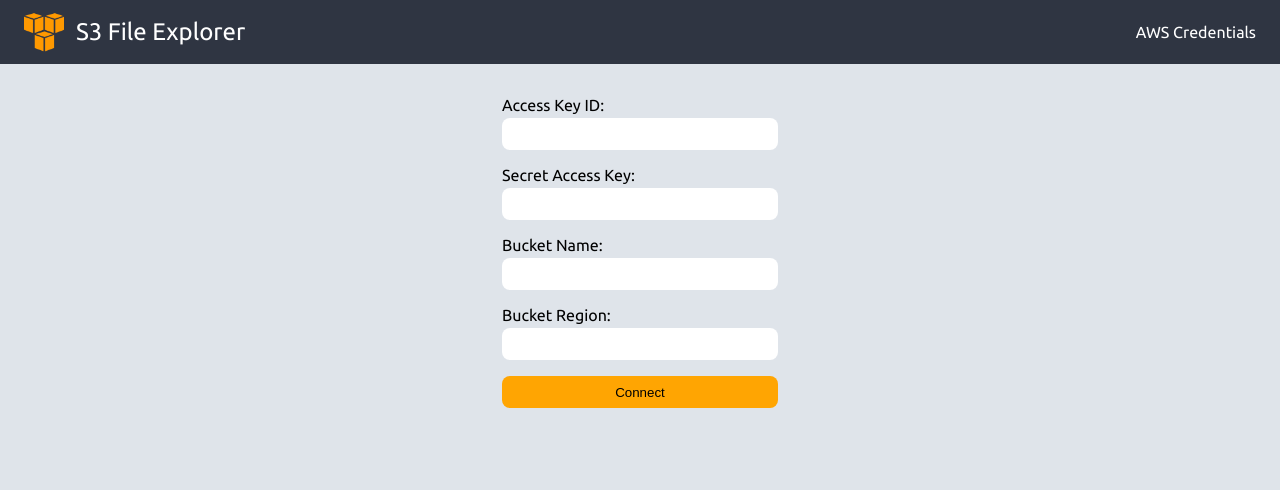
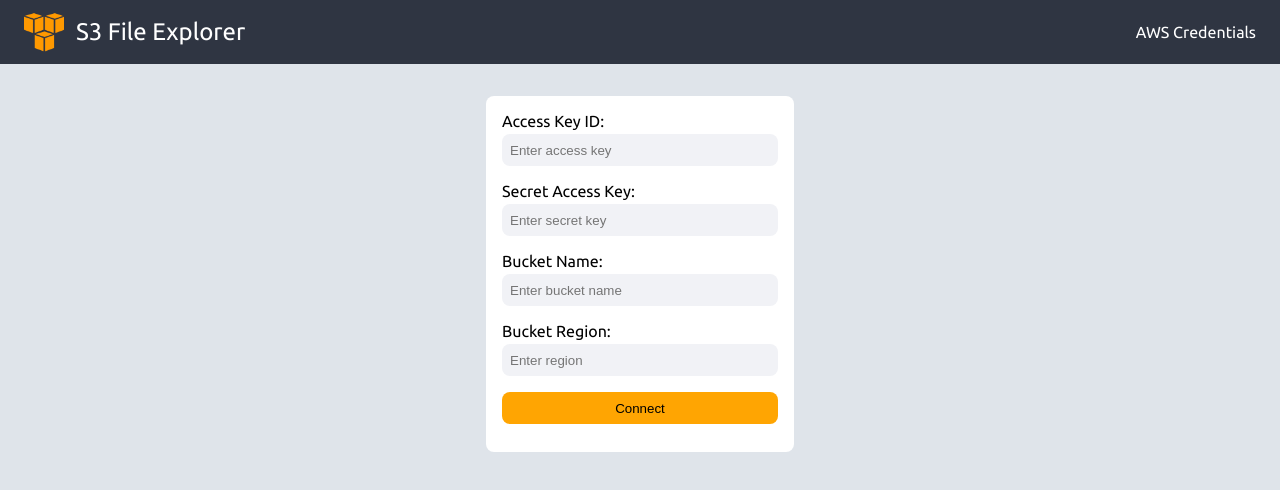
Before and after one commit to MomchilJambazov/s3-explorer, a React (Create React App) app: page /credentials in a window 1280 px wide. Shown: the top 490 px of the page. Built offline with nearby package versions, Linux system fonts and the light colour scheme.

Commit message:
feat: Add detail view

```diff
--- a/src/components/form/CredentialsForm/index.tsx
+++ b/src/components/form/CredentialsForm/index.tsx
@@ -31,25 +31,25 @@
 
     return (
         <div className='form-wrapper'>
-            <form onSubmit={handleSubmit}>
+            <form className='card' onSubmit={handleSubmit}>
                 <label>
                     Access Key ID:<br />
-                    <input type="text" value={accessKeyId} onChange={(e) => setAccessKeyId(e.target.value)} required />
+                    <input type="text" placeholder="Enter access key" value={accessKeyId} onChange={(e) => setAccessKeyId(e.target.value)} required />
                 </label>
 
                 <label>
                     Secret Access Key:<br />
-                    <input type="text" value={secretAccessKey} onChange={(e) => setSecretAccessKey(e.target.value)} required />
+                    <input type="text" placeholder="Enter secret key" value={secretAccessKey} onChange={(e) => setSecretAccessKey(e.target.value)} required />
                 </label>
 
                 <label>
                     Bucket Name:<br />
-                    <input type="text" value={bucketName} onChange={(e) => setBucketName(e.target.value)} required />
+                    <input type="text" placeholder="Enter bucket name" value={bucketName} onChange={(e) => setBucketName(e.target.value)} required />
                 </label>
 
                 <label>
                     Bucket Region:<br />
-                    <input type="text" value={bucketRegion} onChange={(e) => setBucketRegion(e.target.value)} required />
+                    <input type="text" placeholder="Enter region" value={bucketRegion} onChange={(e) => setBucketRegion(e.target.value)} required />
                 </label>
 
                 <button type="submit">{hasValidCredentials ? "Update" : "Connect"}</button>
--- a/src/components/form/CredentialsForm/styles.css
+++ b/src/components/form/CredentialsForm/styles.css
@@ -15,6 +15,10 @@
     border-radius: 8px;
     border: 0;
     cursor: pointer;
+}
+
+button {
+    background-color: #ced6e0
 }
 
 .form-wrapper form button[type="submit"] {
@@ -40,4 +44,5 @@
     height: 32px;
     padding: 0 8px;
     margin-top: 4px;
+    background-color: #f1f2f6;
 }
--- a/src/components/layout/DetailView/index.tsx
+++ b/src/components/layout/DetailView/index.tsx
@@ -1,13 +1,29 @@
 import { TreeNode } from '@/types'
+import { findNodeByKey } from '@/utils/findTreeNode'
 import './styles.css';
 
 interface TreeViewProps {
   tree: TreeNode;
+  currentDir: string | null;
 }
 
-const DetailView: React.FC<TreeViewProps> = ({ tree }) => {
+const DetailView: React.FC<TreeViewProps> = ({ tree, currentDir }) => {
+  const currentNode = findNodeByKey(tree, currentDir);
+  const currentDirObjects = Object.values(currentNode?.children || {})
+
   return (
-    <div className="detail-view">
+    <div>
+      <div className='card breadcrumps'>
+        {`/root/${currentDir ? currentDir : ''}`}
+      </div>
+      <div className="detail-view card">
+        {(!!currentDir && !currentDirObjects.length) && <p>Folder is empty</p>}
+        {currentDirObjects.map(childNode => {
+          return (
+            <li key={childNode.key}>{childNode.name}</li>
+          );
+        })}
+      </div>
     </div>
   );
 }
--- a/src/components/layout/TreeView/index.tsx
+++ b/src/components/layout/TreeView/index.tsx
@@ -8,7 +8,7 @@
 }
 
 const TreeView: React.FC<TreeViewProps> = ({ tree }) => (
-    <div className="tree-view">
+    <div className="tree-view card">
         <ul>
             {Object.values(tree.children || {}).map(childNode => (
             <TreeNodeComponent key={childNode.name} node={childNode} />
--- a/src/components/layout/TreeView/styles.css
+++ b/src/components/layout/TreeView/styles.css
@@ -1,6 +1,11 @@
+div.tree-view {
+    flex-grow: 1;
+}
+
 .tree-view ul {
     list-style-type: none;
     padding: 5px;
+    margin: 0;
 }
 
 .tree-view > ul > li {
--- a/src/index.css
+++ b/src/index.css
@@ -17,3 +17,23 @@
 a {
   color: #3742fa;
 }
+
+.dashboard {
+  display: flex;
+  gap: 15px;
+  padding: 24px;
+}
+
+.dashboard div {
+  flex-grow: 3;
+}
+
+.card {
+  background-color: white;
+  border-radius: 8px;
+  padding: 16px;
+}
+
+.breadcrumps {
+  margin-bottom: 16px;
+}
--- a/src/pages/dashboard.tsx
+++ b/src/pages/dashboard.tsx
@@ -24,11 +24,12 @@
         return <>Loading...</>;
     }
 
-    return <div>
-        {`/root/${currentDir}`}
-        <TreeView tree={treeData} />
-        <DetailView tree={treeData} />
-    </div>
+    return (
+        <div className='dashboard'>
+            <TreeView tree={treeData} />
+            <DetailView tree={treeData} currentDir={currentDir} />
+        </div>
+    )
 }
 
 export default Dashboard;
--- /dev/null
+++ b/src/utils/findTreeNode.ts
@@ -0,0 +1,19 @@
+import { TreeNode } from '@/types'
+
+export const findNodeByKey = (node: TreeNode, key: string | null): TreeNode | undefined => {
+  if (node.key === key || !key) {
+    return node;
+  }
+
+  if (node.children) {
+    for (const childKey of Object.keys(node.children)) {
+      const childNode = node.children[childKey];
+      const foundNode = findNodeByKey(childNode, key);
+      if (foundNode) {
+        return foundNode;
+      }
+    }
+  }
+
+  return undefined;
+};
```
